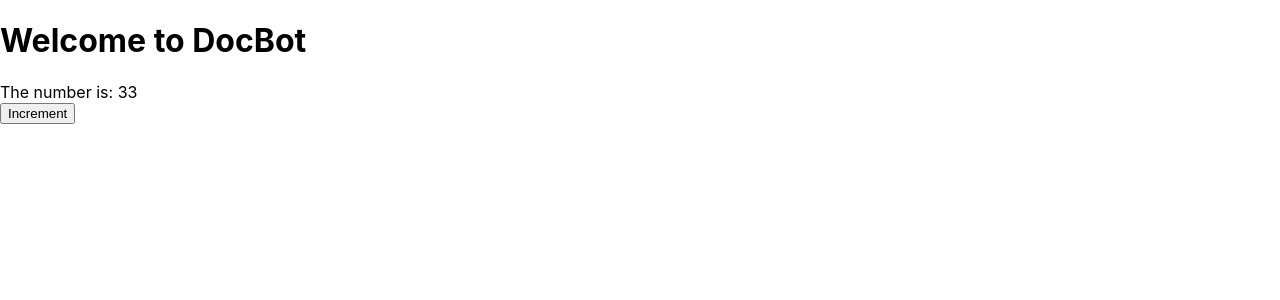
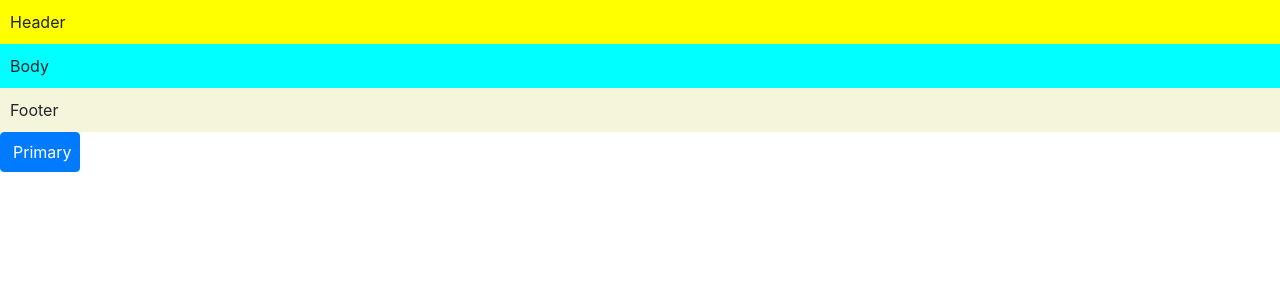
Before and after one commit to mouravievt/react-doc-bot, a React (Create React App) app in the folder react-app/: page / in a window 1280 px wide. Shown: the top 300 px of the page. Built offline with nearby package versions, Linux system fonts and the light colour scheme.

Commit message:
Added react-bootstrap to application.

```diff
--- a/react-app/package.json
+++ b/react-app/package.json
@@ -6,7 +6,9 @@
     "@testing-library/jest-dom": "^4.2.4",
     "@testing-library/react": "^9.5.0",
     "@testing-library/user-event": "^7.2.1",
+    "bootstrap": "^4.5.0",
     "react": "^16.13.1",
+    "react-bootstrap": "^1.2.2",
     "react-dom": "^16.13.1",
     "react-scripts": "3.4.1"
   },
--- a/react-app/public/index.html
+++ b/react-app/public/index.html
@@ -24,6 +24,16 @@
       work correctly both with client-side routing and a non-root public URL.
       Learn how to configure a non-root public URL by running `npm run build`.
     -->
+    <!--
+    https://react-bootstrap.github.io/getting-started/introduction/
+    This is bootstrap styles.
+    -->
+    <link
+            rel="stylesheet"
+            href="https://maxcdn.bootstrapcdn.com/bootstrap/4.5.0/css/bootstrap.min.css"
+            integrity="sha384-9aIt2nRpC12Uk9gS9baDl411NQApFmC26EwAOH8WgZl5MYYxFfc+NcPb1dKGj7Sk"
+            crossorigin="anonymous"
+    />
     <title>React App</title>
   </head>
   <body>
--- a/react-app/src/App.css
+++ b/react-app/src/App.css
@@ -1,3 +1,9 @@
-.App {
-  text-align: center;
+.doc-bot-app {
+  display: flex;
+  flex-direction: column;
 }
+
+.btn-primary {
+  height: 40px;
+  width: 80px;
+}
--- a/react-app/src/App.js
+++ b/react-app/src/App.js
@@ -1,19 +1,17 @@
-import React, {useState} from 'react';
+import React  from 'react';
+import Header from "./containers/Header";
+import Footer from "./containers/Footer";
+import Body from "./containers/Body";
+import Button from 'react-bootstrap/Button';
 import './App.css';
 
 const app = () => {
-    // eslint-disable-next-line react-hooks/rules-of-hooks
-    const [someNumber, setNumber] = useState(33);
-
-    const eventHandler = () => {
-        setNumber(someNumber + 1);
-    }
-
     return(
-        <div>
-            <h1>Welcome to DocBot</h1>
-            <div>The number is: {someNumber}</div>
-            <button onClick={eventHandler}>Increment</button>
+        <div className='doc-bot-app'>
+            <Header/>
+            <Body/>
+            <Footer/>
+            <Button variant="primary">Primary</Button>
         </div>
     );
 }
--- /dev/null
+++ b/react-app/src/containers/Body.js
@@ -0,0 +1,12 @@
+import React from "react";
+import './Containers.css';
+import classes from './Containers.css';
+const body = () => {
+    return (
+        <div className='doc-bot-body'>
+            Body
+        </div>
+    )
+};
+
+export default body;
--- /dev/null
+++ b/react-app/src/containers/Containers.css
@@ -0,0 +1,20 @@
+.doc-bot-header{
+    flex: 20;
+    border: 4px black;
+    padding: 10px;
+    background-color: yellow;
+}
+
+.doc-bot-footer{
+    border: 1px black;
+    flex: 10;
+    padding: 10px;
+    background-color: beige;
+}
+
+.doc-bot-body{
+    border: 1px black;
+    flex: 70;
+    padding: 10px;
+    background-color: aqua;
+}
--- /dev/null
+++ b/react-app/src/containers/Footer.js
@@ -0,0 +1,11 @@
+import React from "react";
+import './Containers.css';
+const footer = () => {
+    return (
+        <div className='doc-bot-footer'>
+            Footer
+        </div>
+    )
+};
+
+export default footer;
--- /dev/null
+++ b/react-app/src/containers/Header.js
@@ -0,0 +1,12 @@
+import React from "react";
+import './Containers.css';
+
+const header = () => {
+    return (
+        <div className='doc-bot-header'>
+            Header
+        </div>
+    )
+};
+
+export default header;
```
Also changed, not shown: 1 other file (tests, documents, lock files or other folders).
